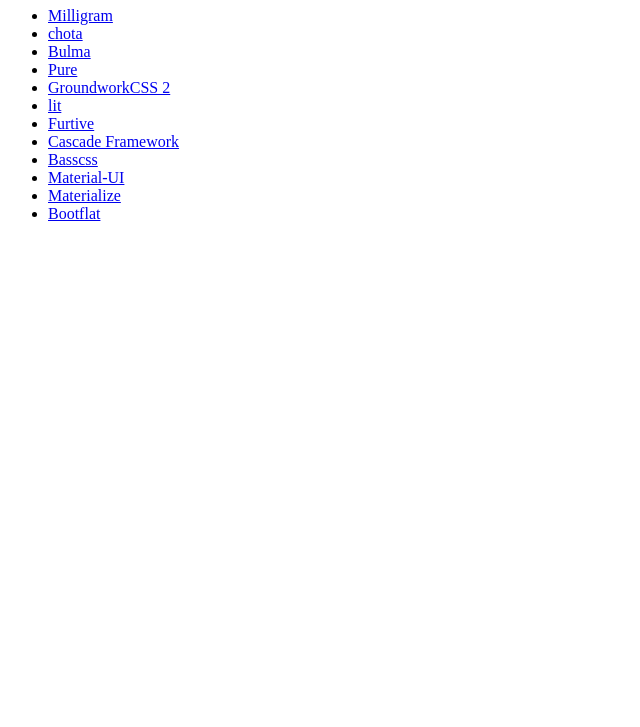
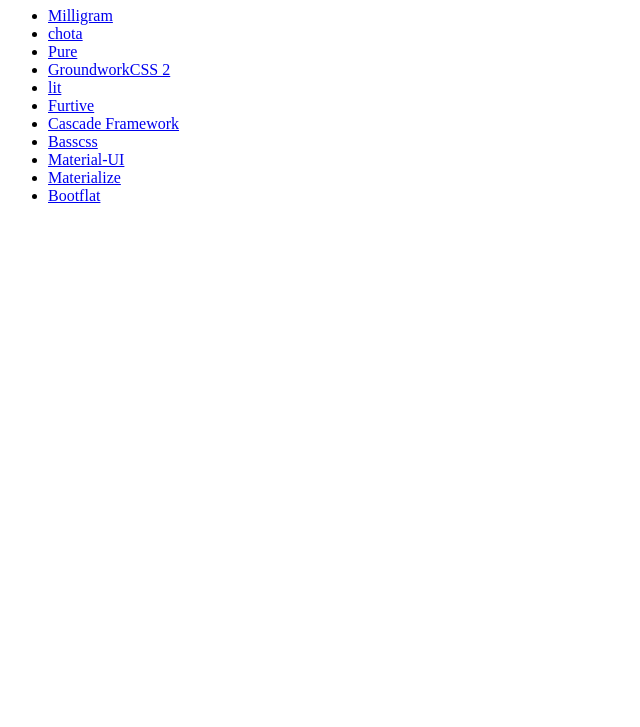
Before and after one commit to utano320/hello-css-framework, a plain HTML site: page index.html in a window 1280 px wide. Shown: the part 73-800 px from the top of the page, without its empty margins (0-640 px from the left). Drawn offline with Linux system fonts and the light colour scheme.

Commit message:
deleted bulma

```diff
--- a/index.html
+++ b/index.html
@@ -16,9 +16,6 @@
     </li>
     <li>
       <a href="chota/index.html">chota</a>
-    </li>
-    <li>
-      <a href="bulma/index.html">Bulma</a>
     </li>
     <li>
       <a href="pure/index.html">Pure</a>
```
Also changed, not shown: chota/index.html (+1 -1 lines), bulma/index.html (deleted).
